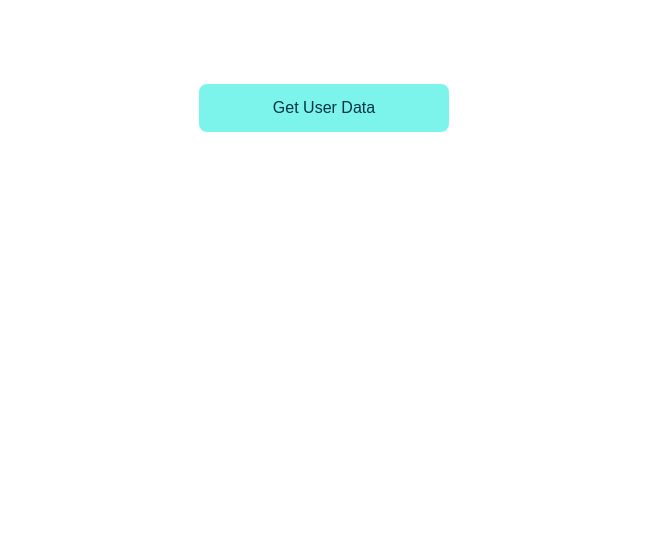
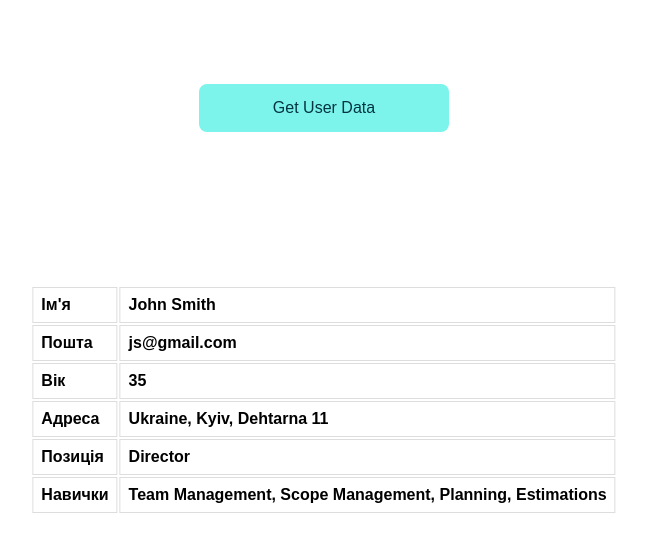
Before and after one commit to lesia-lozytska/js, a plain HTML site: page index.html in a window 1280 px wide. Both pictures are taken after a click on the button "Get User Data". Shown: the whole page, without its empty margins (316-962 px from the left). Drawn offline with Linux system fonts and the light colour scheme.

Commit message:
no message

```diff
--- a/index.html
+++ b/index.html
@@ -8,34 +8,46 @@
    <div class="Button">
      <button id='button1' onclick= "MyFunc()"> Get User Data </button> </div>
     </div>
+
+    <div class="Data Table">
+    <div id="Data" class="Data" style="display:none">
+
+        <table>
+            <tr>
+              <th>Ім'я </th>
+              <th id="firstName">
+            </th>
+            </tr>
+
+            <tr>
+                <th>Пошта </th>
+                <th id="mail"></th>
+            </tr>
+
+            <tr>
+                <th>Вік </th>
+                <th id="age"></th>
+              </tr>
+
+              <tr>
+                <th>Адреса</th>
+                <th id="address"></th>
+              </tr>
+
+              <tr>
+                <th>Позиція </th>
+                <th id="position"></th>
+              </tr>
+
+            <tr>
+            <th>Навички </th>
+            <th id="skills" > </th>
+             </tr>
+
+     </div>
+    </div>
+
     <script src="logic.js"> </script>
 
-    <div class="Data Table">
-    <div id="Data" class="Data">
-        <div class="Name">
-        <h2> Ім'я</h2>
-        </div>
-
-        <div class="Mail">
-        <h2> Пошта</h2>
-        </div>
-
-        <div class="Age">
-        <h2> Вік</h2>
-        </div>
-
-        <div class="Adress">
-        <h2> Адреса</h2>
-        </div>
-
-        <div class="Position">
-        <h2> Позиція</h2>
-        </div>
-
-        <div class="Skills">
-        <h2> Навички</h2>
-        </div>
-     </div>
-    </div>
-    </body>
+</body>
 </html>
--- a/logic.js
+++ b/logic.js
@@ -1,11 +1,11 @@
 function MyFunc() {
+
 var Data = document.getElementById("Data");
   if (Data.style.display === "none") {
     Data.style.display = "block";
   } else {
     Data.style.display = "none";
   }
-
 const userData = {
         firstName: "John",
         secondName: "Smith",
@@ -26,4 +26,13 @@ var Data = document.getElementById("Data");
             "Estimations"
         ]
     };
+
+    document.getElementById("firstName").innerHTML=`${userData.firstName} ${userData.secondName}`;
+    document.getElementById("mail").innerHTML=userData.email;
+    document.getElementById("age").innerHTML=userData.age;
+    document.getElementById("address").innerHTML=`${userData.location.country}, ${userData.location.city}, ${userData.location.street} ${userData.location.streetNumber}`;
+    document.getElementById("position").innerHTML=userData.position;
+
+    document.getElementById("skills").innerHTML=userData.keySkills.join(',  ');
+
  }
--- a/styles.css
+++ b/styles.css
@@ -46,3 +46,16 @@
     left: 50%;
     margin-right: -50%;
     transform: translate(-50%, -50%) }
+.table {
+        font-family: arial, sans-serif;
+        border-collapse: collapse;
+        width: 100%;}
+.td, th {
+            border: 1px solid #dddddd;
+            text-align: left;
+            padding: 8px;
+          }
+
+.tr:nth-child(even) {
+            background-color: #dddddd;
+          }
```
Also changed, not shown: dist/index.html (+40 -28 lines), 4 other files. Lines whose indentation alone changed are shown as unchanged.
